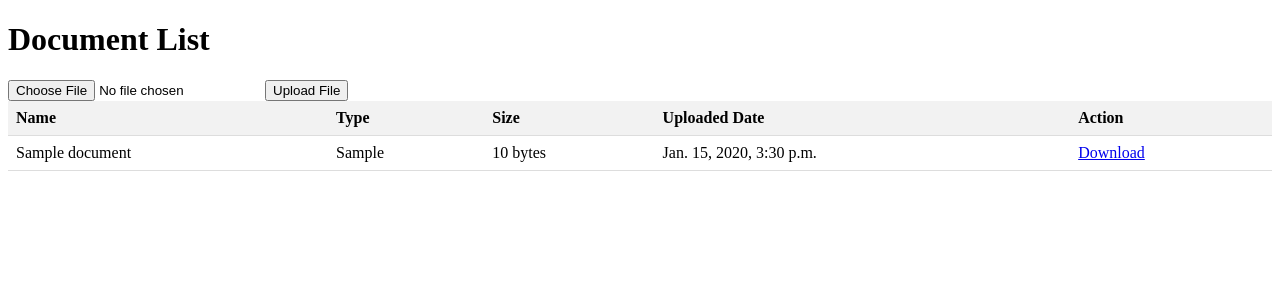
After one commit to rajiiraj/users-page, a Django app: page /polls/documents/ in a window 1280 px wide. The commit adds this page. Shown: the top 300 px of the page. Run offline with Django 4.2, Linux system fonts and the light colour scheme; tables that the repository leaves empty hold one stand-in row (values such as "Sample post").

Commit message:
uploadfile

```diff
--- a/polls/models.py
+++ b/polls/models.py
@@ -19,3 +19,13 @@ class student(models.Model):
     name = models.CharField(max_length=100)
     age = models.IntegerField()
     city= models.CharField(max_length=50,blank=True,null=True)
+
+
+class Documents(models.Model):
+     document_name = models.CharField(max_length=100)  # name of the file
+     document_type = models.CharField(max_length=10)  # type of the file, only accept pdf, doc, txt
+     document_size = models.PositiveIntegerField()
+     uploaded_date = models.DateTimeField(auto_now_add=True)  # automatically adds the current date on insert
+
+     def __str__(self):
+          return self.document_name
--- a/polls/urls.py
+++ b/polls/urls.py
@@ -13,6 +13,9 @@ urlpatterns = [
     path('user_search/', views.user_search, name='user_search'),
     path('change_password/', views.change_password_view, name='change_password'),
     path('user_report/', views.user_report, name='user_report'),
+    path('documents/', views.document_list, name='document_list'),
+    path('documents/serve/<int:document_id>/', views.serve_document, name='serve_document')
+
 
 
 ]
--- a/polls/views.py
+++ b/polls/views.py
@@ -1,3 +1,5 @@
+import os  # Add this import at the beginning of your views.py
+from django.conf import settings  # Add this import at the beginning of your views.py
 from django.shortcuts import render, redirect
 from django.contrib.auth.decorators import login_required
 from django.contrib.auth import authenticate, login as auth_login
@@ -8,7 +10,7 @@ from django.db import IntegrityError
 from django.shortcuts import render, redirect
 from django.contrib.auth import logout
 from django.contrib.auth import get_user_model
-from django.http import JsonResponse
+from django.http import HttpResponse, Http404  # Import Http404
 from django.db.models import Q
 from django.http import HttpResponse
 from django.contrib.auth.forms import PasswordChangeForm
@@ -18,6 +20,16 @@ from django.contrib.auth.hashers import make_password
 from django.views.decorators.http import require_POST
 from django.urls import reverse
 from django.utils import timezone
+from .models import Documents
+from django.views.decorators.csrf import csrf_exempt  # Import this decorator
+from django.http import FileResponse
+from django.shortcuts import get_object_or_404
+from urllib.parse import quote  # Import quote function for URL encoding
+from django.core.files.storage import FileSystemStorage
+from django.http import FileResponse, HttpResponseNotFound
+from pathlib import Path
+import shutil
+
 
 
 
@@ -219,5 +231,67 @@ def user_report(request):
     return render(request, 'user_report.html', context)
 
 
+@csrf_exempt
+def document_list(request):
+    if request.method == 'POST':
+        uploaded_file = request.FILES.get('document')
+
+        if uploaded_file:
+            # Check if the uploaded file has an allowed file extension
+            allowed_extensions = ['pdf', 'doc', 'txt']
+            file_extension = uploaded_file.name.split('.')[-1].lower()
+
+            if file_extension in allowed_extensions:
+
+                # Create a new document entry in the database
+                document = Documents(
+                    document_name=uploaded_file.name,
+                    document_type=file_extension,
+                    document_size=uploaded_file.size,
+                    uploaded_date=timezone.now(),
+                )
+                document.save()
+            else:
+                # Display an error message if the file extension is not allowed
+                return render(request, 'document_list.html', {'error_message': 'Please upload only PDF, DOC, or text files.'})
+
+        # After successfully processing the POST request, redirect to the same page (GET request)
+        return redirect('document_list')
+
+    # If it's a GET request, show the document list
+    documents = Documents.objects.all()
+    context = {'documents': documents}
+    return render(request, 'document_list.html', context)
+
+
+
+
+def serve_document(request, document_id):
+    document = get_object_or_404(Documents, pk=document_id)
+
+    source_directory = Path("/home/oem/Downloads")
+    source_file_path = source_directory / document.document_name
+
+    if source_file_path.is_file():
+        target_directory = Path("/home/oem/Projects/workshop/uploadfile")
+
+        target_file_path = target_directory / document.document_name
+
+        # Copy the file from the source directory to the target directory
+        try:
+            shutil.copyfile(source_file_path, target_file_path)
+        except Exception as e:
+            return HttpResponseNotFound(f"Error copying file: {str(e)}")
+
+        # Serve the copied file as a download response
+        response = FileResponse(open(target_file_path, 'rb'), content_type='application/octet-stream')
+        response['Content-Disposition'] = f'attachment; filename="{document.document_name}"'
+
+        return response
+    else:
+        return HttpResponseNotFound("File not found")
+
+
+
 def index(request):
     return HttpResponse("Hello, world. You're at the polls index.")
--- /dev/null
+++ b/templates/document_list.html
@@ -0,0 +1,65 @@
+<!DOCTYPE html>
+<html lang="en">
+
+<head>
+    <meta charset="UTF-8">
+    <title>Document List</title>
+    <style>
+        table {
+            width: 100%;
+            border-collapse: collapse;
+        }
+
+        th,
+        td {
+            padding: 8px;
+            text-align: left;
+            border-bottom: 1px solid #ddd;
+        }
+
+        th {
+            background-color: #f2f2f2;
+        }
+    </style>
+</head>
+
+<body>
+    <h1>Document List</h1>
+    <form method="post" enctype="multipart/form-data">
+        {% csrf_token %}
+        <input type="file" name="document" accept=".pdf, .doc, .txt">
+        <button type="submit">Upload File</button>
+    </form>
+
+    <table>
+        <thead>
+            <tr>
+                <th>Name</th>
+                <th>Type</th>
+                <th>Size</th>
+                <th>Uploaded Date</th>
+                <th>Action</th>  <!-- Added a new table header for the "Download" action -->
+
+            </tr>
+        </thead>
+        <tbody>
+            {% for document in documents %}
+            <tr>
+                <td>{{ document.document_name }}</td>
+                <td>{{ document.document_type }}</td>
+                <td>{{ document.document_size }} bytes</td>
+                <td>{{ document.uploaded_date }}</td>
+
+                <td>
+                    <a href="{% url 'serve_document' document.id %}" download="{{ document.document_name }}">
+                        Download
+                    </a>
+                </td>
+
+            </tr>
+            {% endfor %}
+        </tbody>
+    </table>
+</body>
+
+</html>
--- a/templates/signup.html
+++ b/templates/signup.html
@@ -164,7 +164,7 @@
     const signupForm = document.getElementById("signup-form");
 
     signupForm.addEventListener("submit", function(event) {
-      event.preventDefault(); // Prevent default form submission
+      event.preventDefault();
 
       // Collect form data
       const formData = new FormData(signupForm);
--- a/workshop/settings.py
+++ b/workshop/settings.py
@@ -116,7 +116,10 @@ AUTH_PASSWORD_VALIDATORS = [
 
 LANGUAGE_CODE = 'en-us'
 
-TIME_ZONE = 'UTC'
+
+TIME_ZONE = 'Asia/Kolkata'
+
+
 
 USE_I18N = True
 
--- a/workshop/urls.py
+++ b/workshop/urls.py
@@ -16,16 +16,13 @@ Including another URLconf
 """
 from django.contrib import admin
 from django.urls import include, path
-from polls.views import user_login, redirect_to_login   # Import the renamed function
-from polls.views import signup  # Import the renamed function
-
+from polls.views import user_login, redirect_to_login
+from polls.views import signup
 
 urlpatterns = [
-    path("", redirect_to_login, name="redirect_to_login"),  # Redirect root URL to login page
-
+    path("", redirect_to_login, name="redirect_to_login"),
     path("polls/", include("polls.urls")),
     path("admin/", admin.site.urls),
     path("login/", user_login, name="user_login"),
-    path("signup/", signup)  # Use the renamed function
-
+    path("signup/", signup),
 ]
```
Also changed, not shown: polls/migrations/0005_documents_delete_userprofile.py (added), 7 other files.
